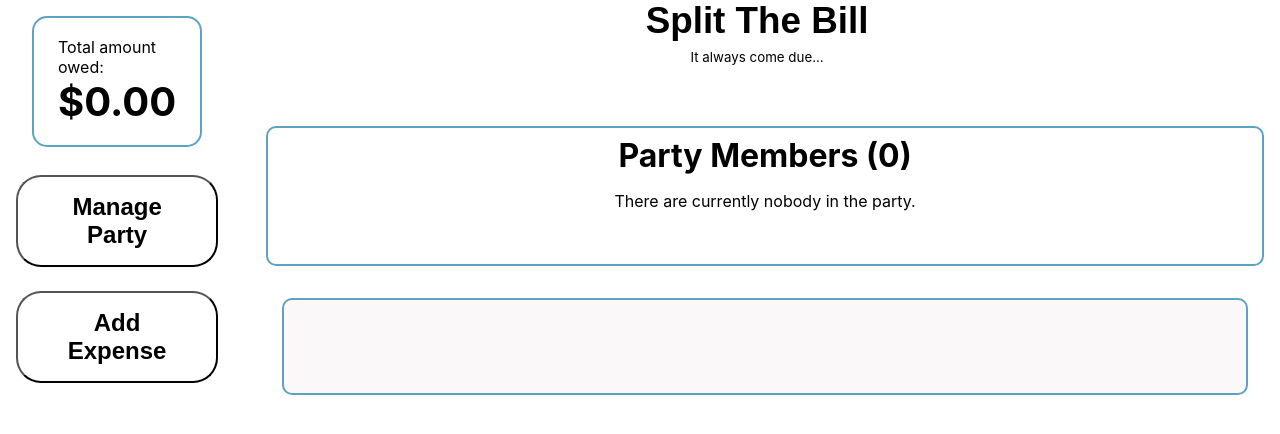
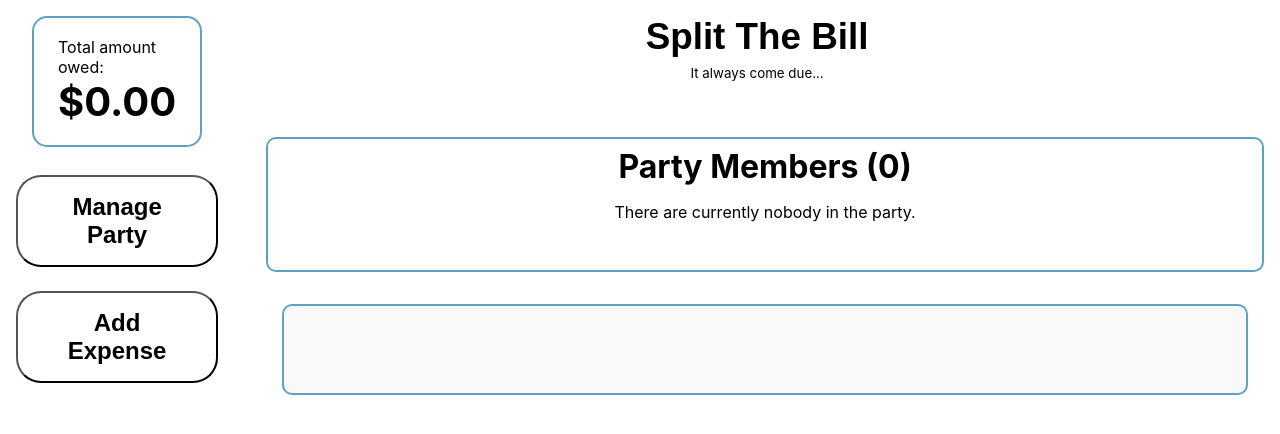
Before and after one commit to WesloTheWeb/SplitBillApp, a React (Create React App) app: page / in a window 1280 px wide. Shown: the top 434 px of the page. Built offline with nearby package versions, Linux system fonts and the light colour scheme; a web font is replaced by a local one.

Commit message:
minor cosmetic changes

```diff
--- a/src/App.scss
+++ b/src/App.scss
@@ -48,7 +48,7 @@ button {
 
 .header {
   text-align: center;
-  // margin: 0 auto;
+  margin-top: 1rem;
 }
 
 .header-text {
```
Also changed, not shown: 1 other file (tests, documents, lock files or other folders).
